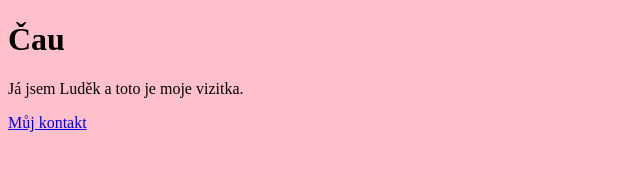
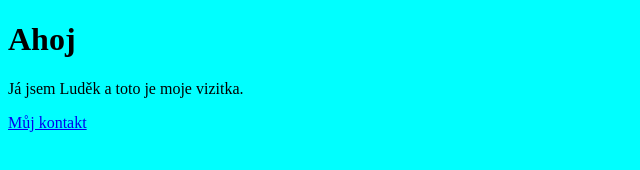
Before and after one commit to lrolecek/mojevizitka, a plain HTML site: page index.html in a window 1280 px wide. Shown: the whole page, without its empty margins (0-640 px from the left). Drawn offline with Linux system fonts and the light colour scheme.

Commit message:
Úprava barvy pozadí

```diff
--- a/index.html
+++ b/index.html
@@ -8,7 +8,7 @@
 </head>
 <body>
 
-	<h1>Čau</h1>
+	<h1>Ahoj</h1>
 
 	<p>Já jsem Luděk a toto je moje vizitka.</p>
 
--- a/style.css
+++ b/style.css
@@ -1,3 +1,3 @@
 body {
-	background-color: pink;
+	background-color: cyan;
 }
```
Also changed, not shown: kontakt.html (+1 -0 lines).
